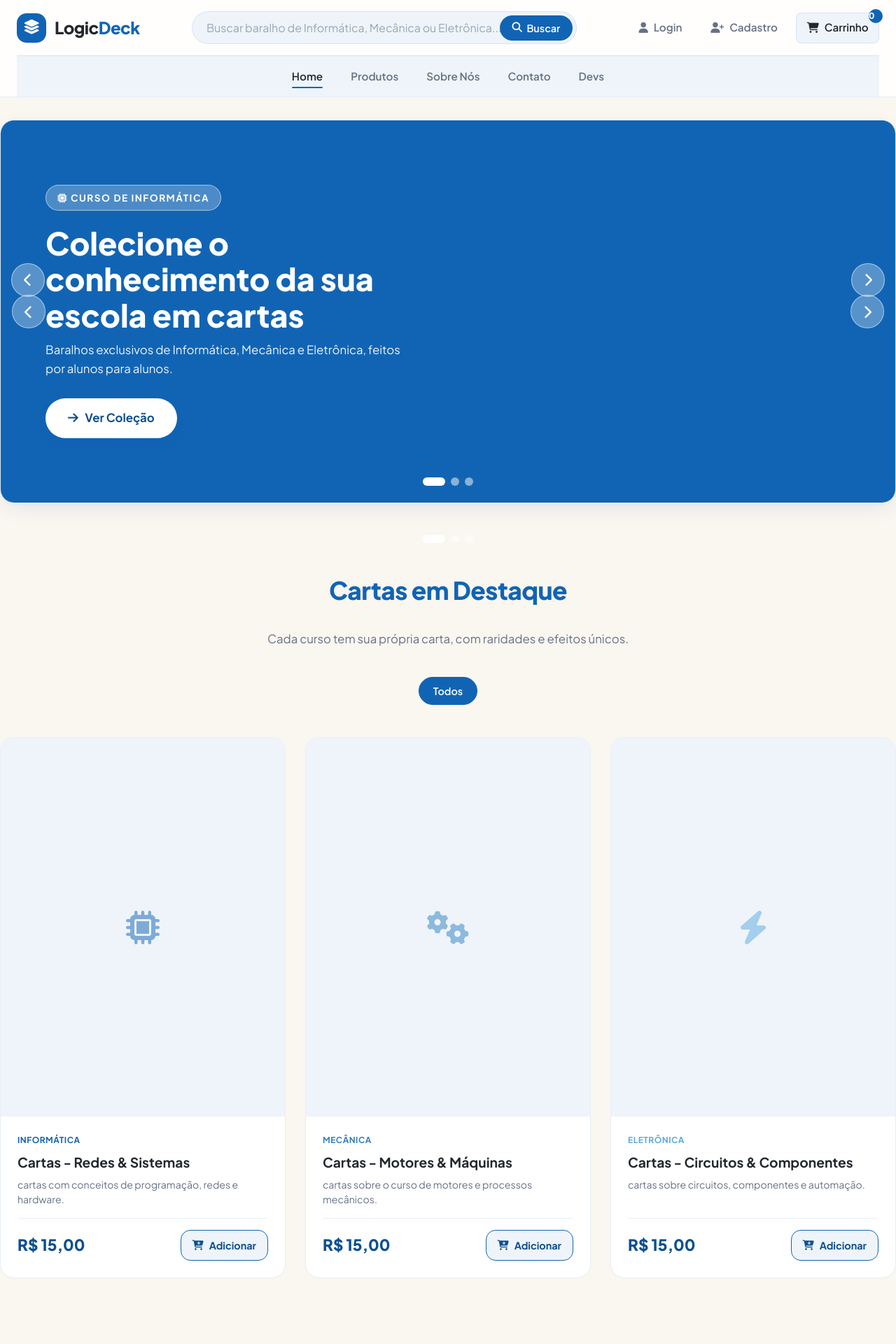
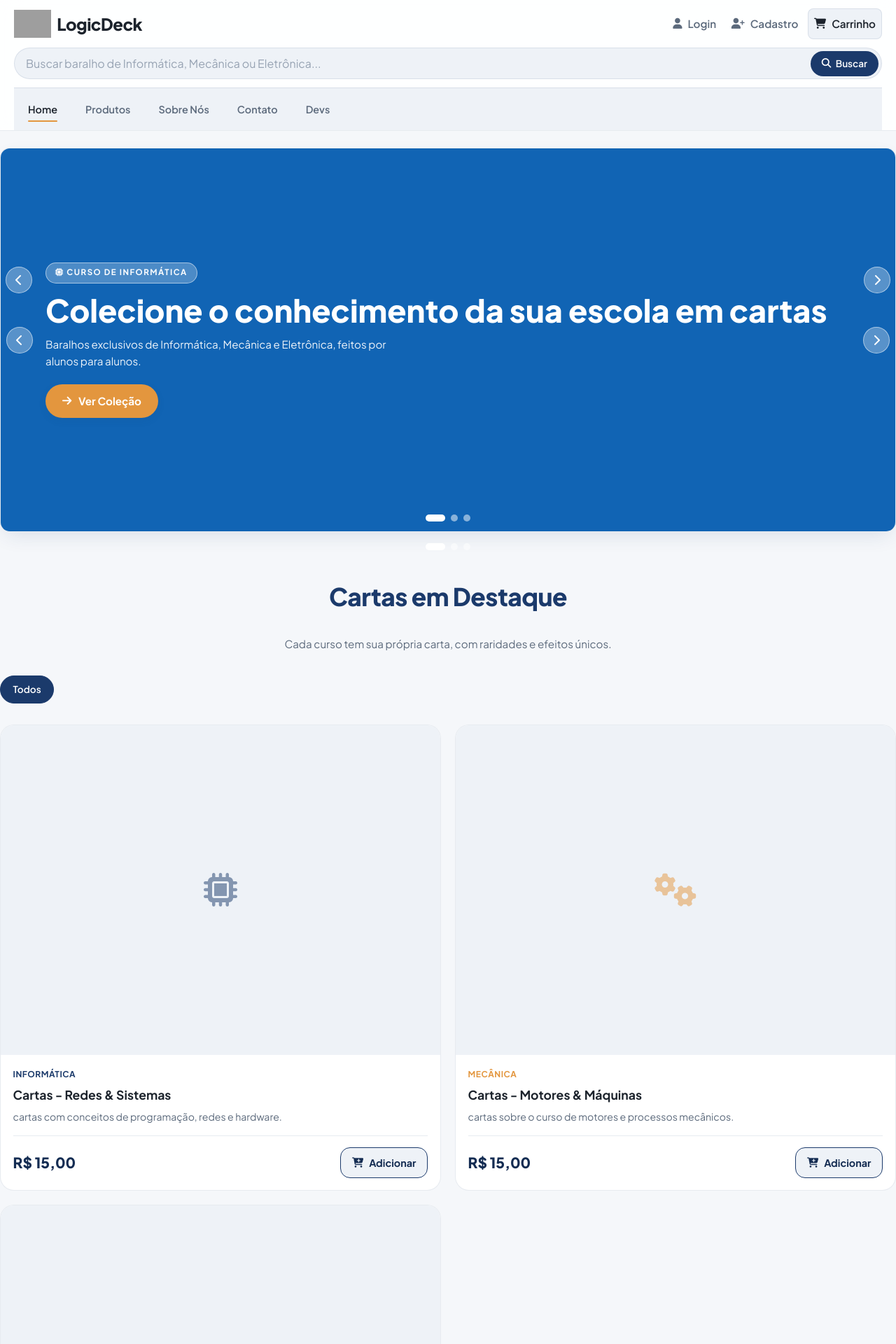
Before and after one commit to Proddy-0/labs-tvbox, a PHP site: page /ecommerce/front/index.html in a window 1280 px wide. Shown: the top 1920 px of the page at 70% size. Run offline with PHP 8.4, Linux system fonts and the light colour scheme; grey boxes are pictures that could not be loaded.

Commit message:
Auto-sync: update ecommerce from Proddy-0/E-commerce@78fa108b629c16af94a6c1a0d727577fd60b1dd9

```diff
--- a/ecommerce/front/css/style.css
+++ b/ecommerce/front/css/style.css
@@ -5,31 +5,37 @@
 @import url('https://cdnjs.cloudflare.com/ajax/libs/font-awesome/6.4.0/css/all.min.css');
 
 :root {
-    /* Paleta de cores - clara e aconchegante, com azul como cor principal */
-    --bg-main: #faf6f0;
+    /* Paleta de cores - profissional, baseada na logo (azul + laranja + vermelho) */
+    --bg-main: #f5f7fa;
     --bg-surface: #ffffff;
-    --bg-surface-hover: #eef4fa;
-    --bg-glass: rgba(255, 255, 255, 0.85);
-
-    --primary: #1164B4;
-    --primary-hover: #0d4f8f;
-    --primary-glow: rgba(17, 100, 180, 0.20);
-
-    --accent: #5aa9e0;
+    --bg-surface-hover: #eef2f7;
+    --bg-glass: rgba(255, 255, 255, 0.9);
+
+    --primary: #1B3A6B;
+    --primary-hover: #142c52;
+    --primary-glow: rgba(27, 58, 107, 0.14);
+
+    --accent: #E3963E;
+    --accent-hover: #c97f2c;
+    --accent-glow: rgba(227, 150, 62, 0.16);
+
+    --danger: #C0392B;
+    --danger-hover: #a5301f;
+
     --accent-gradient: var(--primary);
-    --card-gradient: linear-gradient(180deg, rgba(17, 100, 180, 0.06) 0%, rgba(17, 100, 180, 0.01) 100%);
-
-    --text-main: #22282f;
-    --text-muted: #667284;
-    --text-dim: #9aa6b5;
-
-    --border-color: rgba(17, 100, 180, 0.10);
-    --border-light: rgba(17, 100, 180, 0.20);
-
-    /* Cores por curso */
-    --course-info: #1164B4;
-    --course-mec: #2f7fc1;
-    --course-eletro: #5aa9e0;
+    --card-gradient: linear-gradient(180deg, rgba(27, 58, 107, 0.06) 0%, rgba(27, 58, 107, 0.01) 100%);
+
+    --text-main: #1c232c;
+    --text-muted: #5c6a7c;
+    --text-dim: #97a3b3;
+
+    --border-color: rgba(27, 58, 107, 0.10);
+    --border-light: rgba(27, 58, 107, 0.20);
+
+    /* Cores por curso — refletindo as 3 cores da logo */
+    --course-info: #1B3A6B;
+    --course-mec: #E3963E;
+    --course-eletro: #C0392B;
 
     /* Layout e espaçamento */
     --radius-sm: 8px;
@@ -37,9 +43,9 @@
     --radius-lg: 20px;
     --radius-full: 9999px;
 
-    --shadow-sm: 0 4px 12px rgba(17, 100, 180, 0.08);
+    --shadow-sm: 0 4px 12px rgba(27, 58, 107, 0.08);
     --shadow-glow: var(--shadow-sm);
-    --shadow-card: 0 10px 30px -8px rgba(17, 100, 180, 0.14);
+    --shadow-card: 0 10px 30px -8px rgba(27, 58, 107, 0.14);
 
     --transition: all 0.3s cubic-bezier(0.4, 0, 0.2, 1);
     --max-width: 1280px;
@@ -206,11 +207,11 @@ header {
     flex-shrink: 0;
 }
 
+/* Título "LogicDeck" agora em cor única (sem mistura de cores) */
 .logo span {
-    color: var(--primary);
-}
-
-/* No celular a busca vai para a linha de baixo, em largura total */
+    color: var(--text-main);
+}
+
 .search-form {
     order: 3;
     flex: 1 1 100%;
@@ -298,21 +298,23 @@ header {
 
 .cart-badge {
     position: absolute;
-    top: -2px;
-    right: -2px;
-    background: var(--primary);
+    top: 0;
+    right: 0;
+    transform: translate(40%, -40%);
+    background: var(--accent);
     color: white;
     font-size: 0.7rem;
     font-weight: 800;
-    width: 20px;
-    height: 20px;
+    width: 18px;
+    height: 18px;
     border-radius: 50%;
     display: flex;
     align-items: center;
     justify-content: center;
-}
-
-/* Menu principal: no celular vira uma faixa que rola na horizontal */
+    border: 2px solid var(--bg-surface);
+    line-height: 1;
+}
+
 .main-nav {
     background: var(--bg-surface-hover);
     border-top: 1px solid var(--border-color);
@@ -350,7 +352,7 @@ header {
     left: 0;
     width: 0%;
     height: 2px;
-    background: var(--primary);
+    background: var(--accent);
     transition: var(--transition);
     border-radius: 2px;
 }
@@ -443,8 +444,8 @@ header {
     gap: 0.6rem;
     min-height: var(--touch);
     padding: 0.75rem 1.5rem;
-    background: #fff;
-    color: var(--primary-hover);
+    background: var(--accent);
+    color: #fff;
     font-weight: 700;
     font-size: 0.95rem;
     border-radius: var(--radius-full);
@@ -1039,151 +1036,9 @@ footer {
     }
 }
 
+
 /* ==========================================================================
-   ≥ 768px — TABLET
-   ========================================================================== */
-@media (min-width: 768px) {
-    :root { --gutter: 1.5rem; }
-
-    body { font-size: 1.02rem; }
-
-    .section-header { margin-bottom: 2.5rem; }
-    .section-subtitle { font-size: 1.05rem; }
-
-    /* A busca volta para o meio do header */
-    .header-top {
-        flex-wrap: nowrap;
-        padding: 1rem 0;
-        gap: 1.25rem;
-    }
-
-    .logo { font-size: 1.35rem; gap: 0.75rem; }
-    .logo-icon { width: 42px; height: 42px; font-size: 1.3rem; }
-
-    .search-form {
-        order: 0;
-        flex: 1 1 auto;
-        max-width: 550px;
-    }
-
-    .search-form input {
-        padding: 0.75rem 6rem 0.75rem 1.25rem;
-    }
-
-    .search-form button {
-        right: 6px;
-        padding: 0.5rem 1.1rem;
-        font-size: 0.9rem;
-    }
-
-    .user-nav { gap: 0.75rem; }
-
-    .user-nav a {
-        padding: 0.5rem 0.9rem;
-        justify-content: flex-start;
-    }
-
-    /* Volta o texto dos links do topo */
-    .user-nav a span { display: inline; }
-
-    .cart-badge { top: -6px; right: -6px; font-size: 0.75rem; }
-
-    .main-nav ul {
-        justify-content: center;
-        gap: 2rem;
-        overflow-x: visible;
-        padding: 0.75rem var(--gutter);
-    }
-
-    .main-nav a { font-size: 0.95rem; min-height: auto; padding: 0.3rem 0; }
-    .main-nav a::after { bottom: 0; }
-
-    /* Banner volta ao formato largo */
-    .hero-section { padding: 2rem 0 3rem; }
-
-    .carousel-container {
-        border-radius: var(--radius-lg);
-        aspect-ratio: 16 / 9;
-        min-height: 360px;
-    }
-
-    .carousel-content {
-        padding: 0 2.5rem;
-        max-width: 650px;
-    }
-
-    .hero-tag { font-size: 0.85rem; padding: 0.4rem 1rem; margin-bottom: 1.25rem; }
-    .carousel-content p { font-size: 1.05rem; margin-bottom: 1.75rem; }
-    .btn-hero { padding: 0.95rem 2rem; font-size: 1.05rem; }
-
-    .carousel-btn { width: 48px; height: 48px; font-size: 1.2rem; }
-    .carousel-btn.prev { left: 1rem; }
-    .carousel-btn.next { right: 1rem; }
-    .carousel-indicators { bottom: 1.5rem; }
-    .indicator-dot { width: 12px; height: 12px; }
-    .indicator-dot.active { width: 32px; }
-
-    .products-section { padding: 3rem 0; }
-
-    .category-filters {
-        justify-content: center;
-        flex-wrap: wrap;
-        overflow-x: visible;
-        gap: 0.75rem;
-        margin-bottom: 2.5rem;
-    }
-
-    .filter-chip { font-size: 0.9rem; padding: 0.5rem 1.25rem; }
-
-    .products-grid {
-        grid-template-columns: repeat(auto-fit, minmax(min(280px, 100%), 1fr));
-        gap: 1.75rem;
-    }
-
-    .product-image-wrap { aspect-ratio: 3 / 4; }
-    .product-details { padding: 1.5rem; }
-    .product-card h3 { font-size: 1.2rem; }
-    .price-current { font-size: 1.4rem; }
-
-    .features-section { padding: 3.5rem 0; }
-
-    .features-grid {
-        grid-template-columns: repeat(auto-fit, minmax(min(240px, 100%), 1fr));
-        gap: 1.75rem;
-    }
-
-    .feature-card { padding: 2rem 1.5rem; }
-    .feature-icon { width: 64px; height: 64px; font-size: 1.6rem; margin-bottom: 1.25rem; }
-    .feature-card h3 { font-size: 1.15rem; }
-
-    .video-section { padding: 3.5rem 0; }
-    .video-wrapper { border-radius: var(--radius-lg); }
-
-    .newsletter-section { padding: 3.5rem 0 4rem; }
-    .newsletter-box { padding: 3rem 2rem; }
-    .newsletter-box p { font-size: 1.05rem; }
-
-    footer { padding: 3rem 0 2rem; }
-
-    .footer-bottom {
-        flex-direction: row;
-        justify-content: space-between;
-        text-align: left;
-        font-size: 0.9rem;
-    }
-
-    .toast-container {
-        left: auto;
-        right: 2rem;
-        bottom: 2rem;
-        max-width: 380px;
-    }
-
-    .toast { padding: 1rem 1.5rem; }
-}
-
-/* ==========================================================================
-   ≥ 992px — DESKTOP
+ DESKTOP
    ========================================================================== */
 @media (min-width: 992px) {
     .logo { font-size: 1.5rem; }
--- a/ecommerce/front/index.html
+++ b/ecommerce/front/index.html
@@ -15,9 +15,9 @@
         <div class="container">
             <div class="header-top">
                 <a href="index.html" class="logo">
-                    <div class="logo-icon"><i class="fa-solid fa-layer-group"></i></div>
-                    <div>Logic<span>Deck</span></div>
-                </a>
+    <img src="https://www.dropbox.com/scl/fi/shnp5xk8jj5y73xjae56d/imagem_2026-09-23_094559662.png?rlkey=5o48pzml6rfqbvz28eb4smpcr&st=fedodi1j&raw=1" alt="LogicDeck" style="height: 40px; width: auto;">
+    <div>Logic<span>Deck</span></div>
+</a>
 
                 <form class="search-form" onsubmit="return false;">
                     <input type="text" placeholder="Buscar baralho de Informática, Mecânica ou Eletrônica...">
```
Also changed, not shown: other parts of ecommerce/front/css/style.css (+15 -41 lines), ecommerce/front/cadastro.html (+4 -4 lines), ecommerce/front/carrinho.html (+4 -4 lines), ecommerce/front/contato.html (+71 -21 lines), ecommerce/front/desenvolvedores.html (+22 -28 lines), ecommerce/front/login.html (+64 -19 lines), ecommerce/front/missao.html (+4 -4 lines), ecommerce/front/produtos.html (+132 -19 lines), ecommerce/front/sobre.html (+13 -12 lines).
